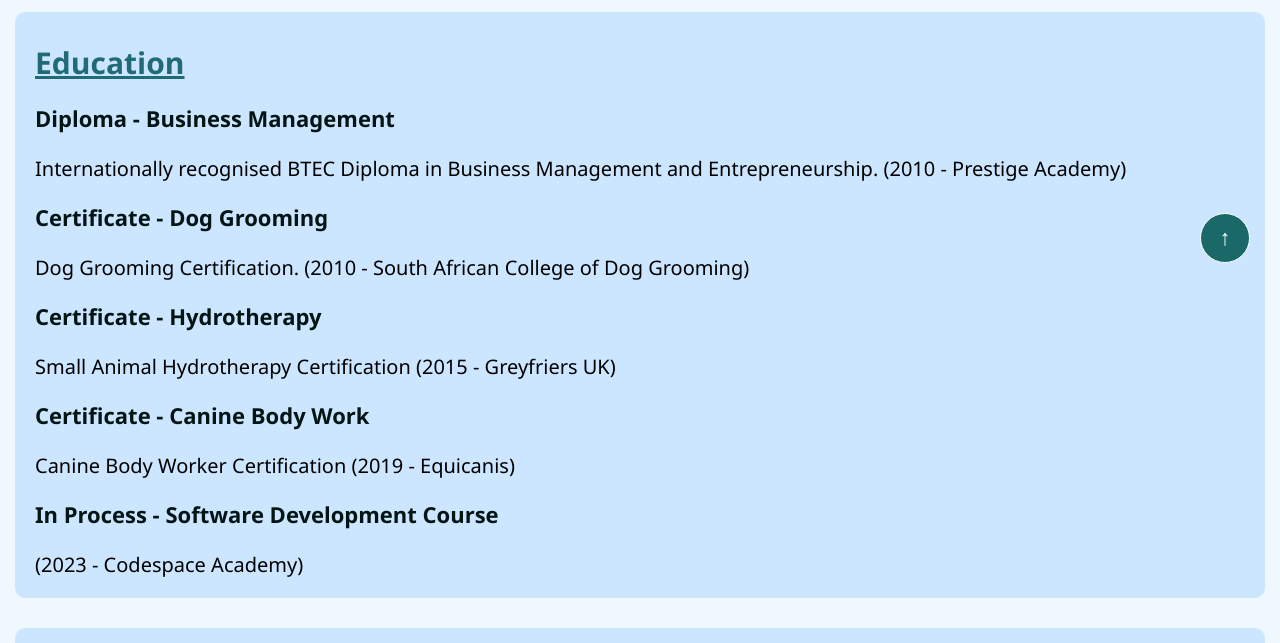
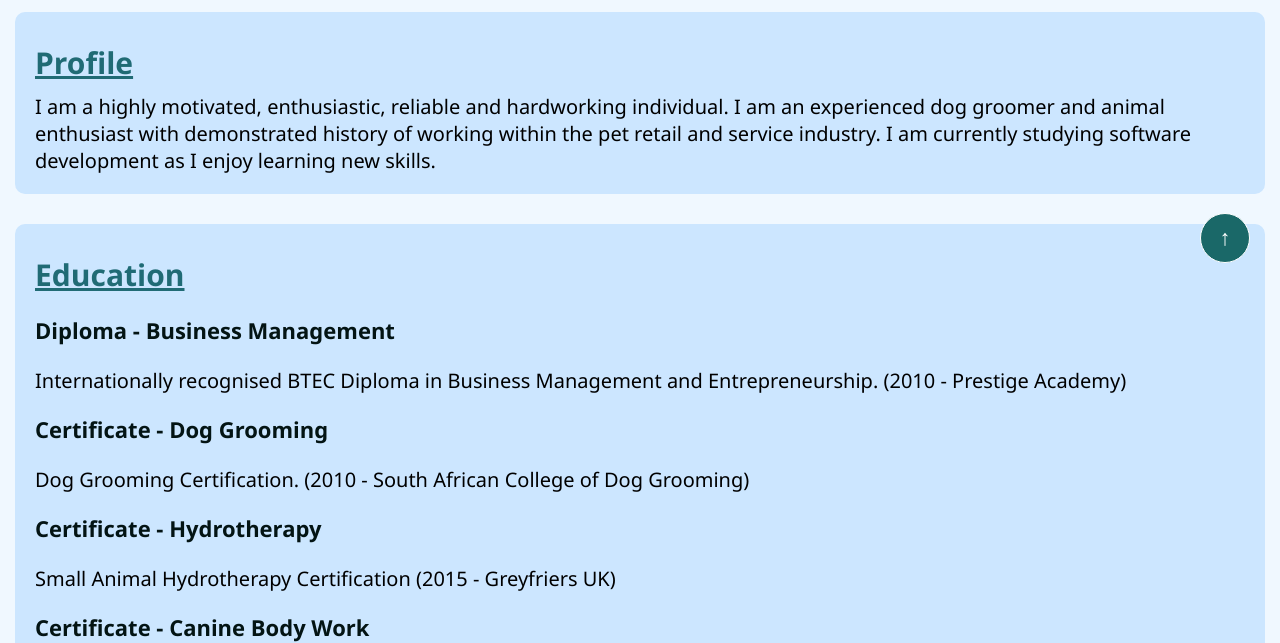
Before and after one commit to Nataliesvz/NATBIN164_PTO2306_GroupB_NatalieBinedell_ITW9_Digital-Resume, a plain HTML site: page index.html in a window 1280 px wide. Shown: the part 457-1100 px from the top of the page. Drawn offline with Linux system fonts and the light colour scheme.

Commit message:
Changed Picture element

```diff
--- a/index.html
+++ b/index.html
@@ -20,7 +20,7 @@
 
 				<div class="hero-photo">
 					<picture>
-						<source media="(max-width: 650px)" srcset="Images/LandscapeProfile.jpg">
+						<source media="(max-width: 600px)" srcset="Images/LandscapeProfile.jpg">
 						<source media="(max-width: 900px)" srcset="images/PortraitProfile.jpg">
 						<img src="images/Natalie.jpg" class="profile-image" >
 					</picture>
@@ -45,6 +45,11 @@
 		<section>
 			<article>
 				<div class="content-container">
+					<div id="Introduction">
+						<h2>Profile</h2>
+						<p>I am a highly motivated, enthusiastic, reliable and hardworking individual. I am an experienced dog groomer and animal enthusiast with demonstrated history of working within the pet retail and service industry. I am currently studying software development as I enjoy learning new skills.</p>
+						</div>
+
 					<div id="Education">
 						<h2>Education</h2>
 						<h3> Diploma - Business Management </h3>
```
